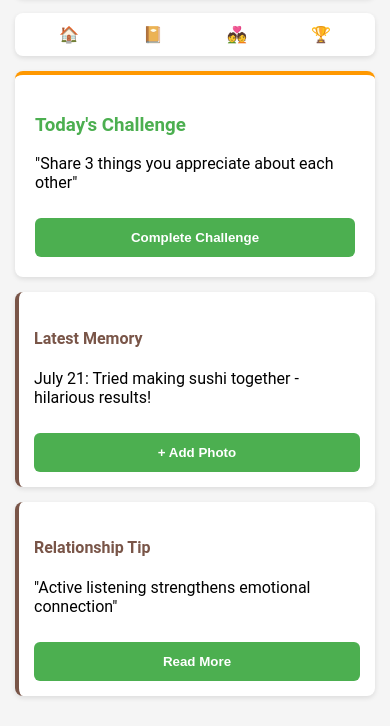
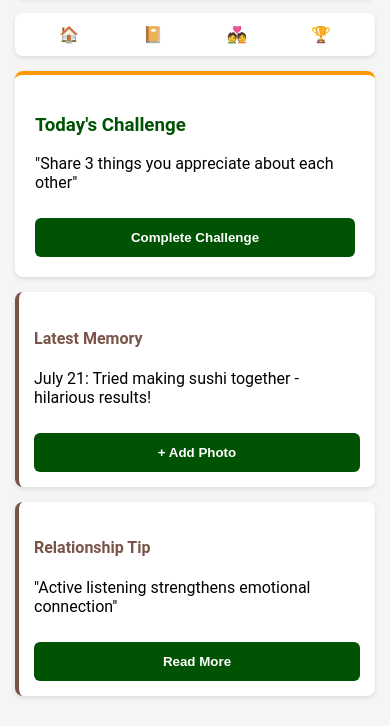
Before and after one commit to nunosilvaferreira/wdd330, a plain HTML site: page Wireframe/mobile.html in a window 390 px wide. Shown: the part 150-876 px from the top of the page. Drawn offline with Linux system fonts and the light colour scheme.

Commit message:
Update mobile.html

```diff
--- a/Wireframe/mobile.html
+++ b/Wireframe/mobile.html
@@ -5,7 +5,7 @@
   <meta name="viewport" content="width=device-width, initial-scale=1">
   <style>
     :root {
-      --primary-green: #4CAF50;
+      --primary-green: #005303ff;
       --secondary-orange: #FF9800;
       --accent-brown: #795548;
       --light-bg: #F5F5F5;
```
